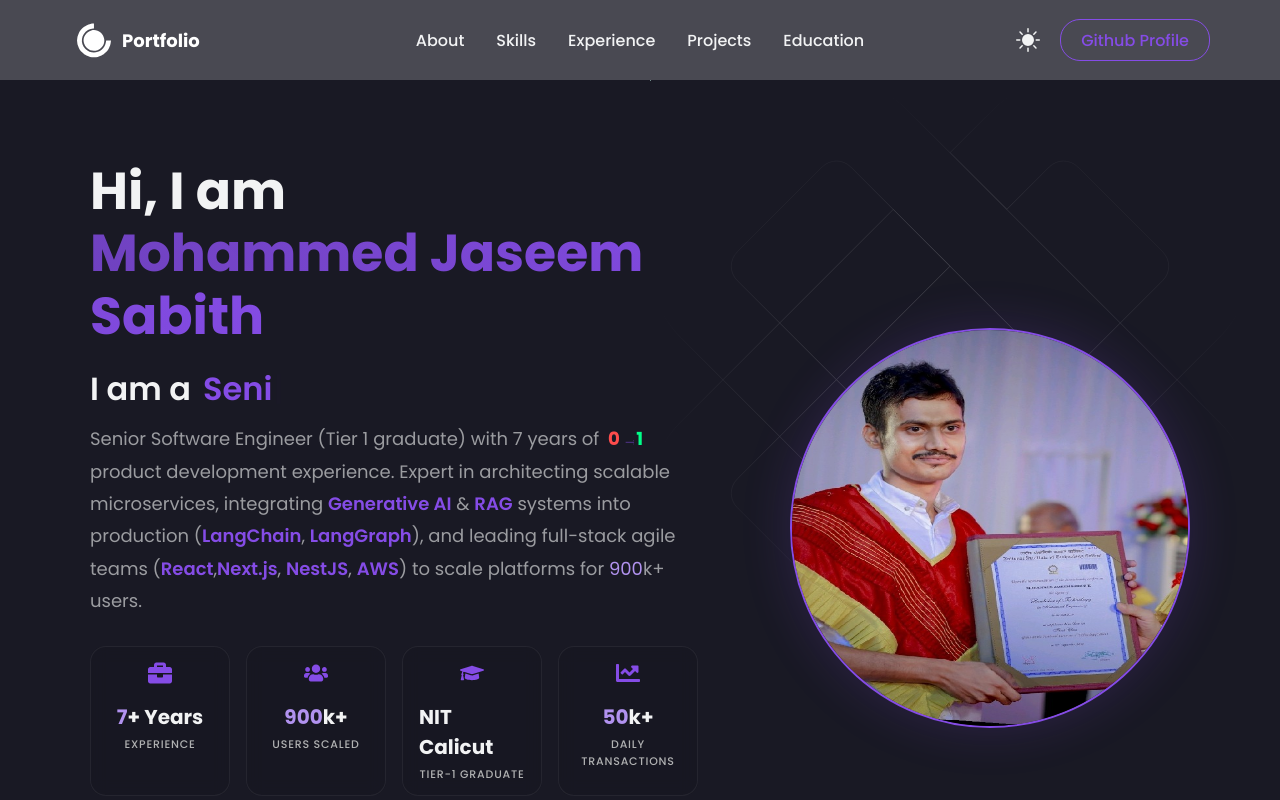
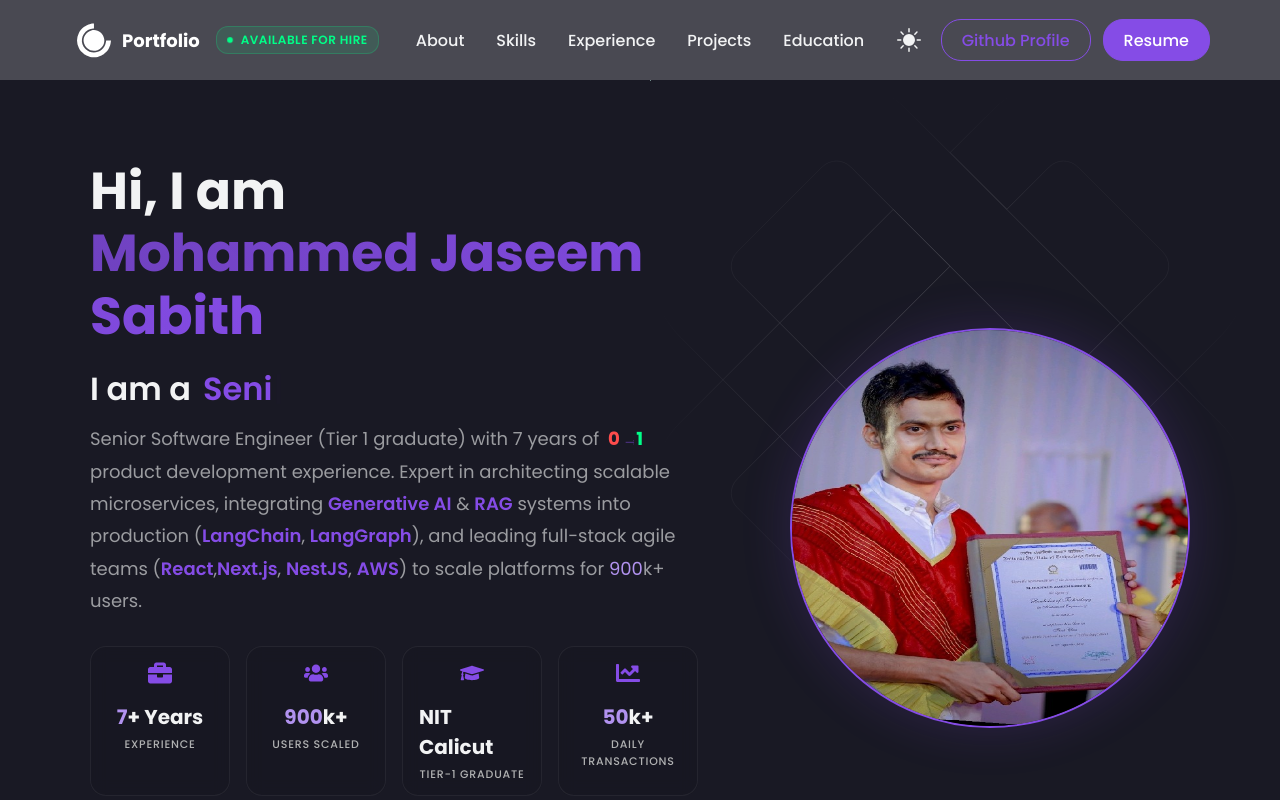
Before and after one commit to Jaseem8/Portfolio, a React (Vite) app: page / in a window 1280 px wide. Shown: the top 800 px of the page. Built offline with nearby package versions, Linux system fonts and the light colour scheme.

Commit message:
feat: enhance navigation bar with resume/call actions and availability status while updating project card tag styling and layout spacing

```diff
--- a/src/components/Cards/ProjectCards.jsx
+++ b/src/components/Cards/ProjectCards.jsx
@@ -1,5 +1,6 @@
 import React from 'react'
 import styled from 'styled-components'
+import SkillIcon from '../Icons/SkillIcons'
 
 
 const Button = styled.button`
@@ -67,12 +68,23 @@ const Tags = styled.div`
 `
 
 const Tag = styled.span`
-    font-size: 12px;
-    font-weight: 400;
-    color: ${({ theme }) => theme.primary};
-    background-color: ${({ theme }) => theme.primary + 15};
-    padding: 2px 8px;
-    border-radius: 10px;
+    font-size: 11px;
+    font-weight: 500;
+    color: ${({ theme }) => theme.text_primary + 'BB'};
+    background-color: ${({ theme }) => theme.text_primary + '08'};
+    padding: 3px 10px;
+    border-radius: 12px;
+    display: flex;
+    align-items: center;
+    gap: 6px;
+    border: 1px solid ${({ theme }) => theme.text_primary + '10'};
+    transition: all 0.2s ease;
+
+    &:hover {
+        background-color: ${({ theme }) => theme.primary + '15'};
+        border: 1px solid ${({ theme }) => theme.primary + '50'};
+        color: ${({ theme }) => theme.primary};
+    }
 `
 
 const Details = styled.div`
@@ -142,7 +154,10 @@ const ProjectCards = ({project,setOpenModal}) => {
             <Image src={project.image}/>
             <Tags>
                 {project.tags?.map((tag, index) => (
-                <Tag>{tag}</Tag>
+                <Tag key={index}>
+                    <SkillIcon name={tag} size={14} />
+                    {tag}
+                </Tag>
                 ))}
             </Tags>
             <Details>
--- a/src/components/Experience/index.jsx
+++ b/src/components/Experience/index.jsx
@@ -17,7 +17,7 @@ const Container = styled.div`
     position: relative;
     z-index: 1;
     align-items: center;
-    padding: 40px 0px 80px 0px;
+    padding: 40px 0px 300px 0px;
     @media (max-width: 960px) {
         padding: 0px;
     }
@@ -31,7 +31,7 @@ const Wrapper = styled.div`
     flex-direction: column;
     width: 100%;
     max-width: 1350px;
-    padding: 80px 0;
+    padding: 80px 0 150px 0;
     gap: 12px;
     @media (max-width: 960px) {
         flex-direction: column;
@@ -70,7 +70,7 @@ const TimelineSection = styled.div`
     flex-direction: column;
     align-items: center;
     justify-content: center;
-    gap: 12px;
+    gap: 30px;
     @media (max-width: 660px) {
         align-items: end;
     }
--- a/src/components/Navbar/NavbarStyledComponent.jsx
+++ b/src/components/Navbar/NavbarStyledComponent.jsx
@@ -1,9 +1,9 @@
 import { Link as LinkR } from 'react-router-dom';
-import styled from 'styled-components';
+import styled, { keyframes } from 'styled-components';
 import _default from '../../themes/default';
 
 export const Nav = styled.div`
-    background-color: ${({theme}) => theme.bg + 'CC'};
+    background-color: ${({ theme }) => theme.bg + 'CC'};
     backdrop-filter: blur(10px);
     height: 80px;
     display: flex;
@@ -110,19 +110,59 @@ export const ButtonContainer = styled.div`
 `;
 
 
+export const MobileResumeIcon = styled.a`
+  display: none;
+  @media screen and (max-width: 768px) {
+    display: flex;
+    align-items: center;
+    justify-content: center;
+    font-size: 1.5rem;
+    cursor: pointer;
+    color: ${({ theme }) => theme.text_primary};
+    margin-right: 20px;
+    text-decoration: none;
+    transition: color 0.2s ease;
+
+    &:hover {
+        color: ${({ theme }) => theme.primary};
+    }
+  }
+`;
+
+export const MobileCallIcon = styled.a`
+  display: none;
+  @media screen and (max-width: 768px) {
+    display: flex;
+    align-items: center;
+    justify-content: center;
+    font-size: 1.3rem;
+    cursor: pointer;
+    color: #b6f9daff;
+    margin-right: 20px;
+    text-decoration: none;
+    transition: color 0.2s ease;
+
+    &:hover {
+        color: #a8ffd7ff;
+    }
+  }
+`;
+
 export const MobileIcon = styled.div`
   display: none;
   @media screen and (max-width: 768px) {
-    display: block;
+    display: flex;
+    align-items: center;
+    justify-content: flex-end;
     position: absolute;
-    top: 0;
-    right: 0;
-    transform: translate(-100%, 60%);
+    top: 50%;
+    right: 24px;
+    transform: translateY(-50%);
     font-size: 1.5rem;
     cursor: pointer;
     color: ${({ theme }) => theme.text_primary};
   }
-`
+`;
 
 export const MobileMenu = styled.div`
     display: flex;
@@ -134,7 +174,7 @@ export const MobileMenu = styled.div`
     right: 0;
     width: 100%;
     padding: 12px 40px 24px 40px;
-    background: ${({ theme }) => theme.card_light+99};
+    background: ${({ theme }) => theme.card_light + 99};
     transition: all 0.6s ease-in-out;
     transform: ${({ isOpen }) => (isOpen ? 'translateY(0)' : 'translateY(-100%)')};
     border-radius: 0 0 20px 20px;
@@ -191,7 +231,7 @@ export const MobileMenuButton = styled.a`
   }
 `;
 
-export  const MobileLink = styled.a`
+export const MobileLink = styled.a`
   color: ${({ theme }) => theme.text_primary};
   font-weight: 500;
   cursor: pointer;
@@ -217,3 +257,65 @@ export const MobileNavLogo = styled(LinkR)`
     padding: 0 0px;
   }
 `;
+
+const pulse = keyframes`
+  0% { transform: scale(0.95); box-shadow: 0 0 0 0 rgba(0, 255, 136, 0.7); }
+  70% { transform: scale(1); box-shadow: 0 0 0 10px rgba(0, 255, 136, 0); }
+  100% { transform: scale(0.95); box-shadow: 0 0 0 0 rgba(0, 255, 136, 0); }
+`;
+
+export const AvailabilityBadge = styled.div`
+    display: flex;
+    align-items: center;
+    gap: 8px;
+    font-size: 12px;
+    font-weight: 600;
+    color: #00ff88;
+    background: rgba(0, 255, 136, 0.1);
+    padding: 4px 10px;
+    border-radius: 12px;
+    margin-left: 12px;
+    border: 1px solid rgba(0, 255, 136, 0.2);
+    text-transform: uppercase;
+    letter-spacing: 0.5px;
+
+    @media (max-width: 960px) {
+        display: none;
+    }
+`;
+
+export const PulseDot = styled.div`
+    width: 6px;
+    height: 6px;
+    background-color: #00ff88;
+    border-radius: 50%;
+    animation: ${pulse} 2s infinite;
+`;
+
+export const ResumeButton = styled.a`
+  border: 1.8px solid ${({ theme }) => theme.primary};
+  background-color: ${({ theme }) => theme.primary};
+  color: ${({ theme }) => theme.white};
+  justify-content: center;
+  display: flex;
+  align-items: center;
+  height: 70%;
+  border-radius: 20px;
+  cursor: pointer;
+  padding: 0 20px;
+  font-weight: 500;
+  text-decoration: none;
+  font-size: 16px;
+  transition: all 0.6s ease-in-out;
+  margin-left: 12px;
+
+  &:hover {
+    background: transparent;
+    color: ${({ theme }) => theme.primary};
+  }
+
+  @media screen and (max-width: 768px) {
+    font-size: 14px;
+    display: none;
+  }
+`;
--- a/src/components/Navbar/index.jsx
+++ b/src/components/Navbar/index.jsx
@@ -1,7 +1,7 @@
 import React from 'react'
-import { Nav, NavLink, NavbarContainer, Span, NavLogo, NavItems, GitHubButton, ButtonContainer, MobileIcon, MobileMenu, MobileNavLogo, MobileLink } from './NavbarStyledComponent'
+import { Nav, NavLink, NavbarContainer, Span, NavLogo, NavItems, GitHubButton, ButtonContainer, MobileIcon, MobileMenu, MobileNavLogo, MobileLink, AvailabilityBadge, PulseDot, ResumeButton, MobileResumeIcon, MobileCallIcon } from './NavbarStyledComponent'
 import { DiCssdeck } from 'react-icons/di';
-import { FaBars } from 'react-icons/fa';
+import { FaBars, FaDownload, FaPhoneAlt } from 'react-icons/fa';
 import { Bio } from '../../data/constants';
 import { useTheme } from 'styled-components';
 import { BsSunFill, BsMoonFill } from 'react-icons/bs';
@@ -16,8 +16,18 @@ const Navbar = ({ darkMode, setDarkMode }) => {
           <a style={{ display: "flex", alignItems: "center", color: "white", marginBottom: '20;', cursor: 'pointer' }}>
             <DiCssdeck size="3rem" /> <Span>Portfolio</Span>
           </a>
+          <AvailabilityBadge>
+            <PulseDot />
+            Available for Hire
+          </AvailabilityBadge>
         </NavLogo>
         <MobileIcon>
+          <MobileResumeIcon href={Bio.resume} target="_blank">
+            <FaDownload size="20px" />
+          </MobileResumeIcon>
+          <MobileCallIcon href={`tel:${Bio.phone}`}>
+            <FaPhoneAlt size="18px" />
+          </MobileCallIcon>
           <FaBars onClick={() => {
             setIsOpen(!isOpen)
           }} />
@@ -34,6 +44,7 @@ const Navbar = ({ darkMode, setDarkMode }) => {
             {darkMode ? <BsSunFill size="24px" /> : <BsMoonFill size="24px" />}
           </div>
           <GitHubButton href={Bio.github} target="_blank">Github Profile</GitHubButton>
+          <ResumeButton href={Bio.resume} target="_blank">Resume</ResumeButton>
         </ButtonContainer>
         {
           isOpen &&
@@ -53,7 +64,7 @@ const Navbar = ({ darkMode, setDarkMode }) => {
             <MobileLink href='#education' onClick={() => {
               setIsOpen(!isOpen)
             }}>Education</MobileLink>
-            <GitHubButton style={{padding: '10px 16px',background: `${theme.primary}`, color: 'white',width: 'max-content'}} href={Bio.github} target="_blank">Github Profile</GitHubButton>
+            <GitHubButton style={{ padding: '10px 16px', background: `${theme.primary}`, color: 'white', width: 'max-content' }} href={Bio.github} target="_blank">Github Profile</GitHubButton>
           </MobileMenu>
         }
       </NavbarContainer>
--- a/src/data/constants.jsx
+++ b/src/data/constants.jsx
@@ -17,6 +17,7 @@ export const Bio = {
   twitter: "https://twitter.com/jaseem_sabith",
   insta: "https://www.instagram.com/jaseem8/",
   facebook: "https://www.facebook.com/jaseem.sabith8/",
+  phone: "+971565798746",
 };
 
 export const impactStats = [
```
